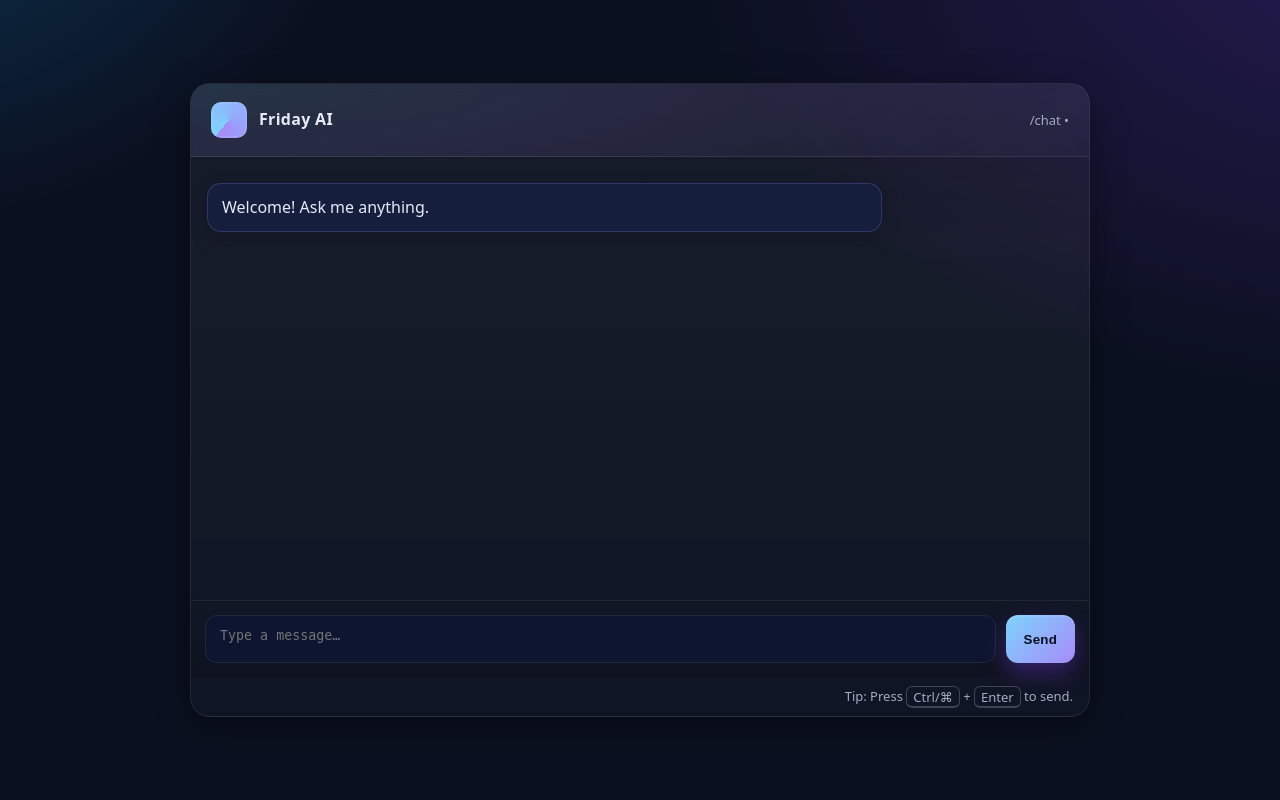
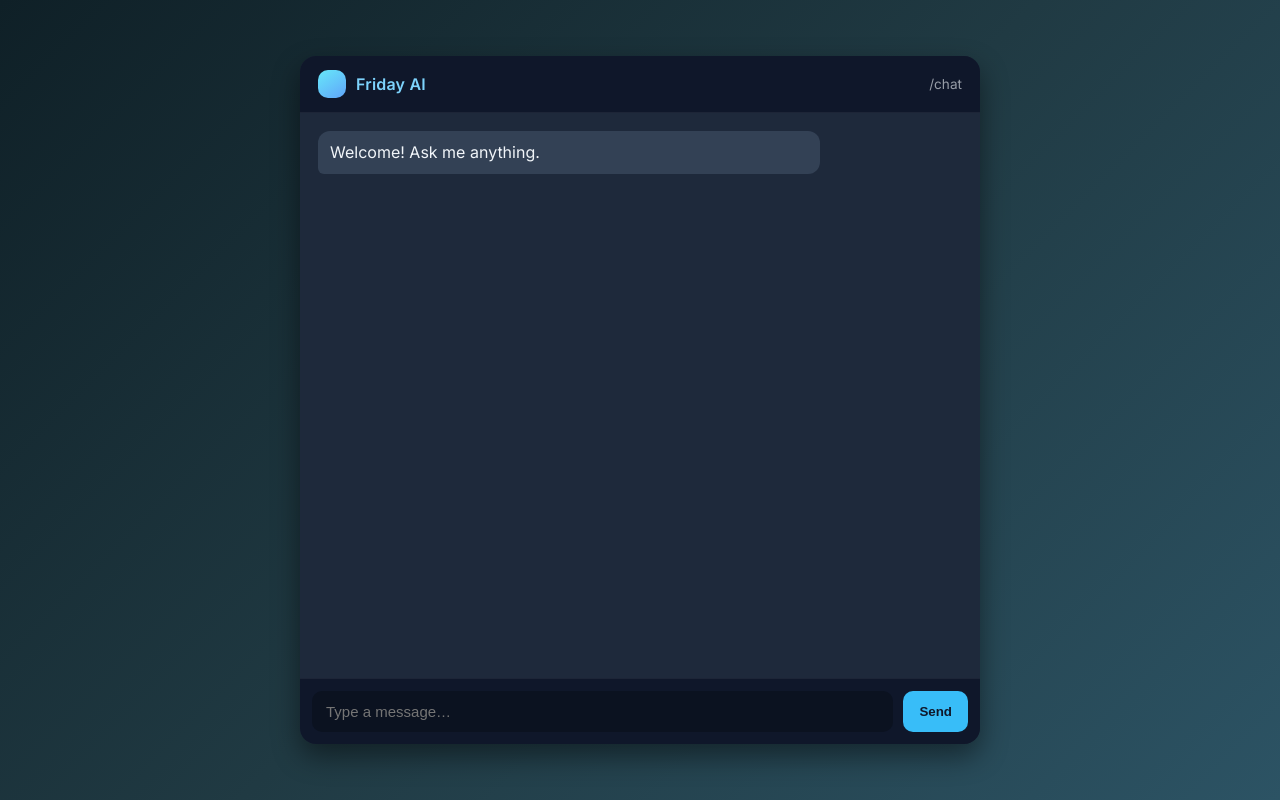
Before and after one commit to goatman88/friday_full_bundle, a Flask app: page / in a window 1280 px wide. Run offline with Flask 3, Linux system fonts and the light colour scheme.

Commit message:
Update chat.html

```diff
--- a/integrations/templates/chat.html
+++ b/integrations/templates/chat.html
@@ -1,195 +1,161 @@
-<!doctype html>
+<!DOCTYPE html>
 <html lang="en">
 <head>
-  <meta charset="utf-8" />
-  <meta name="viewport" content="width=device-width, initial-scale=1" />
+  <meta charset="UTF-8" />
+  <meta name="viewport" content="width=device-width, initial-scale=1.0"/>
   <title>{{ title or "Friday AI" }}</title>
+  <link href="https://fonts.googleapis.com/css2?family=Inter:wght@400;600&display=swap" rel="stylesheet">
   <style>
-    :root{
-      --bg:#0b1020;
-      --panel:#121a34;
-      --accent:#7dd3fc;
-      --accent-2:#a78bfa;
-      --text:#e6eaf5;
-      --muted:#a3acc2;
-      --error:#fda4af;
-      --ok:#86efac;
-      --ring: 0 0 0 3px rgba(125,211,252,.25);
+    :root {
+      --bg1:#0f2027; --bg2:#203a43; --bg3:#2c5364;
+      --panel:#1e293b; --panel-dark:#0f172a;
+      --text:#f1f5f9; --bot:#334155; --user:#38bdf8; --userText:#0f172a;
+      --accent:#0ea5e9;
     }
-    *{box-sizing:border-box}
-    html,body{height:100%}
-    body{
-      margin:0; color:var(--text); background:
-      radial-gradient(1200px 800px at 110% -10%, rgba(124,58,237,.25), transparent 60%),
-      radial-gradient(900px 700px at -10% -20%, rgba(14,165,233,.25), transparent 55%),
-      var(--bg);
-      font: 16px/1.45 system-ui, -apple-system, Segoe UI, Roboto, Ubuntu, Cantarell, "Helvetica Neue", Arial, "Apple Color Emoji","Segoe UI Emoji";
-      display:flex; align-items:center; justify-content:center; padding:28px;
+    * { box-sizing: border-box }
+    body {
+      margin:0; font-family:Inter,system-ui,-apple-system,Segoe UI,Roboto,Helvetica,Arial,sans-serif;
+      background: linear-gradient(135deg, var(--bg1), var(--bg2), var(--bg3));
+      color:var(--text); min-height:100vh; display:flex; align-items:center; justify-content:center;
     }
-    .card{
-      width:min(900px, 100%);
-      background:linear-gradient(180deg, rgba(255,255,255,.06), rgba(255,255,255,.025));
-      border:1px solid rgba(255,255,255,.08);
-      border-radius:20px;
-      box-shadow:0 10px 35px rgba(0,0,0,.35);
-      overflow:hidden;
-      backdrop-filter: blur(6px);
+    .chat-wrap {
+      width: min(680px, 94vw); height: min(86vh, 900px);
+      background: var(--panel); border-radius: 16px; display:flex; flex-direction:column; overflow:hidden;
+      box-shadow: 0 12px 28px rgba(0,0,0,.45);
     }
-    .head{
-      display:flex; align-items:center; gap:12px;
-      padding:18px 20px; border-bottom:1px solid rgba(255,255,255,.08);
-      background:radial-gradient(120% 280% at 0% 0%, rgba(125,211,252,.12), rgba(167,139,250,.10) 40%, transparent);
+    .hdr {
+      background: var(--panel-dark); padding: 14px 18px; display:flex; align-items:center; gap:10px;
+      border-bottom:1px solid rgba(255,255,255,.06);
     }
-    .logo{
-      width:36px;height:36px;border-radius:10px;
-      background: conic-gradient(from 220deg, var(--accent), var(--accent-2));
-      box-shadow:0 0 0 2px rgba(255,255,255,.08) inset;
+    .logo {
+      width:28px; height:28px; border-radius:10px;
+      background: linear-gradient(145deg,#67e8f9,#60a5fa);
     }
-    .title{font-weight:700; letter-spacing:.3px}
-    .commit{margin-left:auto; color:var(--muted); font-size:13px}
-    .body{display:grid; grid-template-rows: 1fr auto; height:65vh}
-    .messages{padding:16px; overflow:auto; background:linear-gradient(180deg, rgba(0,0,0,.08), transparent 20%);}
-    .bubble{
-      max-width:78%; padding:12px 14px; border-radius:14px; margin:10px 0;
-      box-shadow:0 8px 20px rgba(0,0,0,.18);
-      white-space:pre-wrap; word-break:break-word;
+    .title { font-weight:600; letter-spacing:.2px; color:#7dd3fc }
+    .messages { flex:1; overflow:auto; padding: 18px; scroll-behavior:smooth }
+    .bubble {
+      max-width: 78%; padding: 10px 12px; border-radius: 12px; line-height:1.45; margin: 0 0 10px;
+      word-wrap: break-word; white-space: pre-wrap;
     }
-    .me{margin-left:auto; background:#1b2751; border:1px solid rgba(125,211,252,.25)}
-    .ai{background:#151e3d; border:1px solid rgba(167,139,250,.22)}
-    .sys{background:#13211a; border:1px dashed rgba(134,239,172,.35); color:var(--ok)}
-    .err{background:#2a1520; border:1px dashed rgba(253,164,175,.45); color:var(--error)}
-    .input{
-      display:flex; gap:10px; padding:14px; border-top:1px solid rgba(255,255,255,.08);
-      background:linear-gradient(0deg, rgba(0,0,0,.12), transparent);
+    .bubble.bot { background: var(--bot); color: var(--text); margin-right:auto; border-bottom-left-radius:6px }
+    .bubble.user { background: var(--user); color: var(--userText); margin-left:auto; border-bottom-right-radius:6px }
+    .composer {
+      display:flex; gap:10px; padding:12px; background: var(--panel-dark); border-top:1px solid rgba(255,255,255,.06)
     }
-    textarea{
-      flex:1; resize:none; height:48px; max-height:160px;
-      padding:12px 14px; border-radius:12px; color:var(--text);
-      background:#0e1530; border:1px solid rgba(255,255,255,.08);
-      outline:none; transition:border .15s, box-shadow .15s;
+    input[type="text"] {
+      flex:1; padding: 12px 14px; border:none; border-radius: 10px; outline: none;
+      background:#0b1220; color:var(--text); font-size: 15px;
     }
-    textarea:focus{border-color:rgba(125,211,252,.45); box-shadow:var(--ring)}
-    button{
-      height:48px; padding:0 18px; border-radius:12px; border:0; cursor:pointer; color:#0a0f1e;
-      background:linear-gradient(135deg, var(--accent), var(--accent-2));
-      font-weight:700; letter-spacing:.2px;
-      box-shadow: 0 10px 22px rgba(124,58,237,.35), 0 2px 0 rgba(255,255,255,.1) inset;
-      transition: transform .05s ease, box-shadow .15s ease, opacity .15s ease;
+    button {
+      border:none; padding: 12px 16px; border-radius: 10px; font-weight:600; cursor:pointer;
+      background: var(--user); color: var(--userText); transition: .2s transform, .2s filter;
     }
-    button:disabled{opacity:.55; cursor:not-allowed; box-shadow:none}
-    .row{display:flex; align-items:center; gap:8px}
-    .hint{color:var(--muted); font-size:13px}
-    .kbd{border:1px solid rgba(255,255,255,.2); border-bottom-width:2px; padding:.5px 6px; border-radius:6px}
-    .dots{display:inline-flex; gap:4px; margin-left:6px}
-    .dots span{width:6px;height:6px;border-radius:999px;background:rgba(255,255,255,.35); animation:b 1.2s infinite ease-in-out}
-    .dots span:nth-child(2){animation-delay:.15s}
-    .dots span:nth-child(3){animation-delay:.3s}
-    @keyframes b{0%,80%,100%{opacity:.2; transform:translateY(0)} 40%{opacity:1; transform:translateY(-3px)}}
-    .footer{padding:10px 16px; text-align:right; color:var(--muted); font-size:12px}
-    a{color:var(--accent)}
-    .row .hint b{color:#cbd5e1}
+    button:hover { filter: brightness(1.05) }
+    button:disabled { opacity: .6; cursor:not-allowed; transform:none }
+
+    /* Typing indicator (three bouncing dots) */
+    .typing { display:inline-flex; gap:6px; align-items:center; }
+    .dot {
+      width:8px; height:8px; border-radius:50%; background:#cbd5e1; opacity:.7; animation: bounce 1.2s infinite ease-in-out;
+    }
+    .dot:nth-child(2){ animation-delay:.15s }
+    .dot:nth-child(3){ animation-delay:.30s }
+    @keyframes bounce {
+      0%, 80%, 100% { transform: translateY(0); opacity:.45 }
+      40% { transform: translateY(-5px); opacity:1 }
+    }
+
+    @media (max-width:520px){
+      .bubble { max-width: 90% }
+    }
   </style>
 </head>
 <body>
-  <main class="card">
-    <header class="head">
+  <div class="chat-wrap">
+    <div class="hdr">
       <div class="logo" aria-hidden="true"></div>
       <div class="title">Friday AI</div>
-      <div class="commit">/chat • {{ commit or "" }}</div>
-    </header>
+      <div style="margin-left:auto;opacity:.6;font-size:.85rem">/chat</div>
+    </div>
 
-    <section class="body">
-      <div id="messages" class="messages">
-        <div class="bubble ai">Welcome! Ask me anything.</div>
-      </div>
+    <div id="messages" class="messages" aria-live="polite">
+      <div class="bubble bot">Welcome! Ask me anything.</div>
+    </div>
 
-      <form id="form" class="input">
-        <textarea id="text" placeholder="Type a message…" autocomplete="off"></textarea>
-        <button id="send" type="submit" title="Send (Ctrl/⌘+Enter)">Send</button>
-      </form>
-    </section>
-
-    <div class="footer">
-      <span class="hint">
-        Tip: Press <span class="kbd">Ctrl/⌘</span> + <span class="kbd">Enter</span> to send.
-      </span>
-    </div>
-  </main>
+    <form class="composer" onsubmit="handleSubmit(event)">
+      <input id="userInput" type="text" placeholder="Type a message…" autocomplete="off" />
+      <button id="sendBtn" type="submit">Send</button>
+    </form>
+  </div>
 
   <script>
-  (() => {
-    const el = s => document.querySelector(s);
-    const messages = el('#messages');
-    const form = el('#form');
-    const input = el('#text');
-    const sendBtn = el('#send');
+    const messagesEl = document.getElementById('messages');
+    const inputEl = document.getElementById('userInput');
+    const sendBtn = document.getElementById('sendBtn');
 
-    const API = `${location.origin}/api/chat`; // relative to same origin
+    function appendBubble(text, role='bot') {
+      const div = document.createElement('div');
+      div.className = `bubble ${role}`;
+      div.textContent = text;
+      messagesEl.appendChild(div);
+      messagesEl.scrollTop = messagesEl.scrollHeight;
+      return div;
+    }
 
-    const add = (text, cls='ai') => {
-      const b = document.createElement('div');
-      b.className = `bubble ${cls}`;
-      b.textContent = text;
-      messages.appendChild(b);
-      messages.scrollTop = messages.scrollHeight;
-      return b;
-    };
+    function appendTyping() {
+      const shell = document.createElement('div');
+      shell.className = 'bubble bot';
+      const wrap = document.createElement('span');
+      wrap.className = 'typing';
+      wrap.innerHTML = '<span class="dot"></span><span class="dot"></span><span class="dot"></span>';
+      shell.appendChild(wrap);
+      messagesEl.appendChild(shell);
+      messagesEl.scrollTop = messagesEl.scrollHeight;
+      return shell; // return node so we can remove it
+    }
 
-    const addTyping = () => {
-      const b = document.createElement('div');
-      b.className = 'bubble ai';
-      b.innerHTML = `Thinking <span class="dots"><span></span><span></span><span></span></span>`;
-      messages.appendChild(b);
-      messages.scrollTop = messages.scrollHeight;
-      return b;
-    };
+    async function handleSubmit(e){
+      e.preventDefault();
+      const text = (inputEl.value || '').trim();
+      if (!text) return;
 
-    const setBusy = (v) => {
-      input.disabled = v; sendBtn.disabled = v;
-      if (v) sendBtn.setAttribute('aria-busy','true'); else sendBtn.removeAttribute('aria-busy');
-    };
+      // Optimistic user bubble
+      appendBubble(text, 'user');
+      inputEl.value = '';
+      inputEl.focus();
 
-    const post = async (message) => {
-      const res = await fetch(API, {
-        method: 'POST',
-        headers: { 'Content-Type': 'application/json' },
-        body: JSON.stringify({ message })
-      });
-      const isJson = res.headers.get('content-type')?.includes('application/json');
-      const data = isJson ? await res.json() : { error: 'not_json', detail: await res.text() };
-      if (!res.ok) throw Object.assign(new Error('HTTP '+res.status), {data, status: res.status});
-      return data;
-    };
+      // Show typing indicator + lock UI
+      const typingNode = appendTyping();
+      sendBtn.disabled = true;
+      inputEl.disabled = true;
 
-    const send = async (message) => {
-      if (!message.trim()) return;
-      add(message, 'me');
-      input.value = '';
-      const typing = addTyping();
-      setBusy(true);
       try {
-        const data = await post(message);
-        typing.remove();
-        if (data.reply) add(data.reply, 'ai');
-        else if (data.error) add(`Error: ${data.error}\n${data.detail||''}`, 'err');
-        else add('Unexpected response from server.', 'err');
+        const res = await fetch('/api/chat', {
+          method: 'POST',
+          headers: {'Content-Type':'application/json'},
+          body: JSON.stringify({ message: text })
+        });
+        const data = await res.json().catch(()=> ({}));
+        // Remove typing indicator and show reply
+        typingNode.remove();
+        appendBubble((data && (data.reply || data.error || 'No reply')) + '', 'bot');
       } catch (err) {
-        typing.remove();
-        const detail = err?.data?.detail || err.message || 'Network error';
-        add(`Request failed. ${detail}\nCheck /routes and /debug/health.`, 'err');
+        typingNode.remove();
+        appendBubble('[connection error]', 'bot');
       } finally {
-        setBusy(false);
-        input.focus();
+        sendBtn.disabled = false;
+        inputEl.disabled = false;
+        inputEl.focus();
       }
-    };
+    }
 
-    form.addEventListener('submit', e => { e.preventDefault(); send(input.value); });
-    input.addEventListener('keydown', e => {
-      if ((e.metaKey || e.ctrlKey) && e.key === 'Enter') {
-        e.preventDefault(); form.requestSubmit();
+    // Enter to send
+    inputEl.addEventListener('keydown', (e)=>{
+      if (e.key === 'Enter' && !e.shiftKey) {
+        e.preventDefault();
+        sendBtn.click();
       }
     });
-  })();
   </script>
 </body>
 </html>
```
